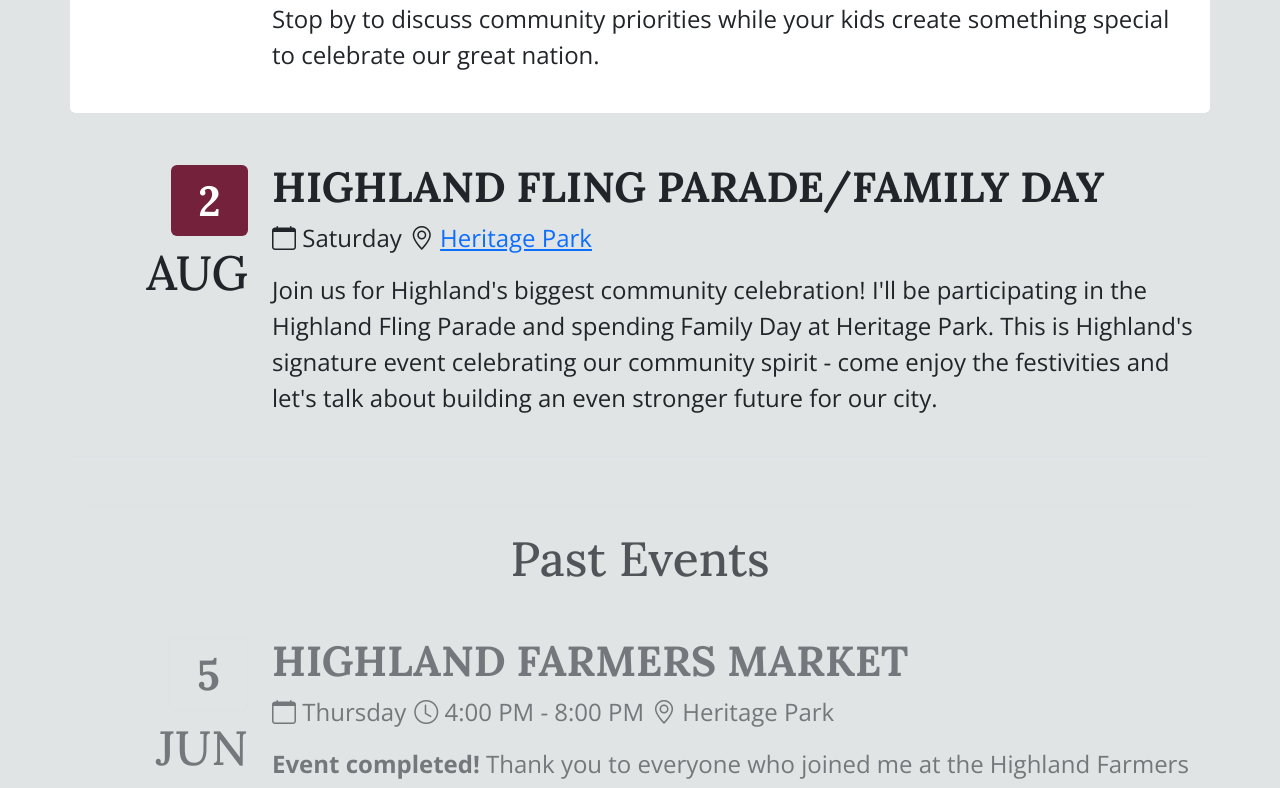
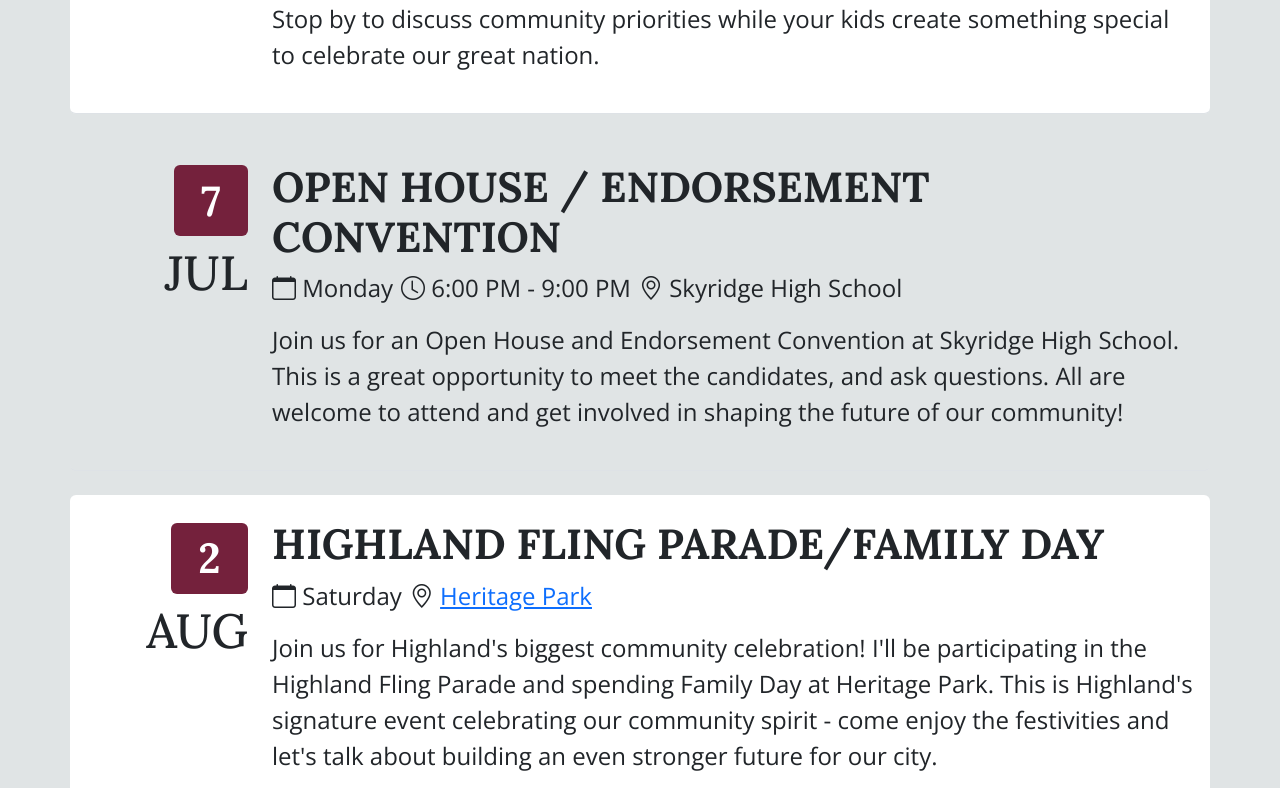
Before and after one commit to jbejar/voteforjonathan, a Next.js app: page /events in a window 1280 px wide. Shown: the part 1320-2108 px from the top of the page. Built offline with nearby package versions, Linux system fonts and the light colour scheme.

Commit message:
adding events

```diff
--- a/src/app/events/page.tsx
+++ b/src/app/events/page.tsx
@@ -92,8 +92,35 @@ export default function EventCalendarPage() {
         </Col>
       </Row>
 
+      {/* Event 5 */}
+      <Row className="border-bottom py-4 mb-4 rounded">
+        <Col xs={2} className="text-end">
+          <h1 className="display-4">
+            <span className="badge bg-secondary">7</span>
+          </h1>
+          <h2>JUL</h2>
+        </Col>
+        <Col xs={10}>
+          <h3 className="text-uppercase fw-bold">Open House / Endorsement Convention</h3>
+          <ul className="list-inline">
+            <li className="list-inline-item">
+              <i className="bi bi-calendar" aria-hidden="true"></i> Monday
+            </li>
+            <li className="list-inline-item">
+              <i className="bi bi-clock" aria-hidden="true"></i> 6:00 PM - 9:00 PM
+            </li>
+            <li className="list-inline-item">
+              <i className="bi bi-geo-alt" aria-hidden="true"></i> Skyridge High School
+            </li>
+          </ul>
+          <p>
+            Join us for an Open House and Endorsement Convention at Skyridge High School. This is a great opportunity to meet the candidates, and ask questions. All are welcome to attend and get involved in shaping the future of our community!
+          </p>
+        </Col>
+      </Row>
+
       {/* Event 4 */}
-      <Row className="border-bottom py-4 mb-4">
+      <Row className="border-bottom py-4 mb-4 bg-white rounded">
         <Col xs={2} className="text-end">
           <h1 className="display-4">
             <span className="badge bg-secondary">2</span>
@@ -115,6 +142,8 @@ export default function EventCalendarPage() {
           </p>
         </Col>
       </Row>
+
+
 
       {/* Past Events Section */}
       <div className="mt-5 pt-4 border-top">
```
